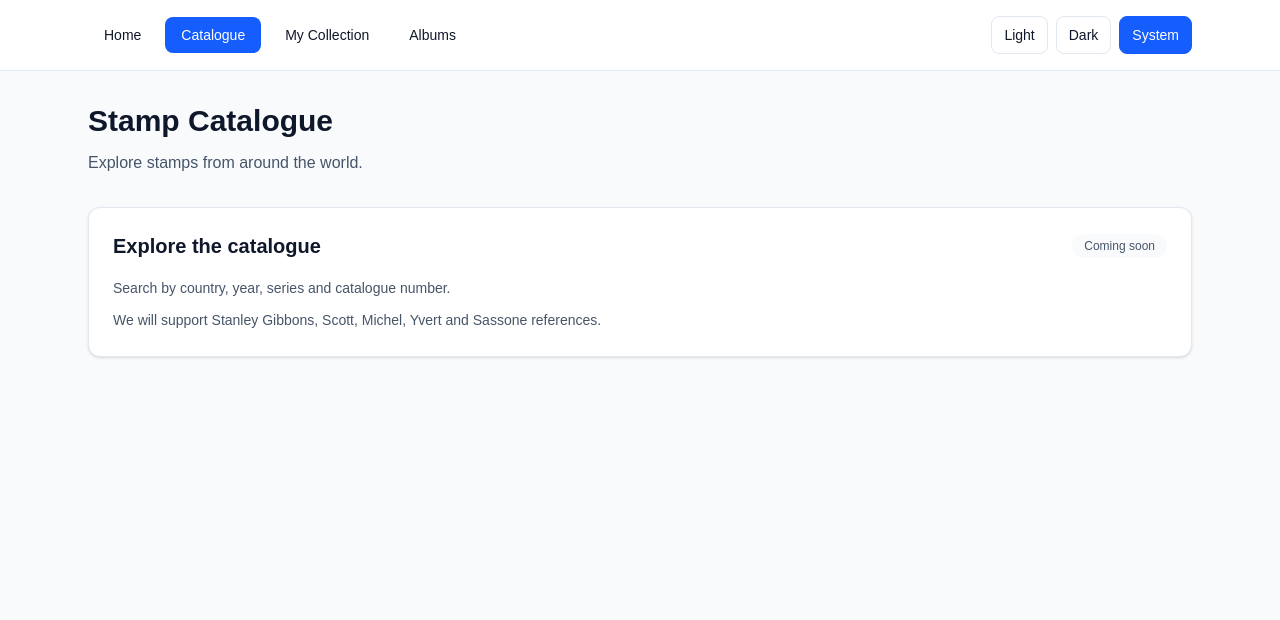
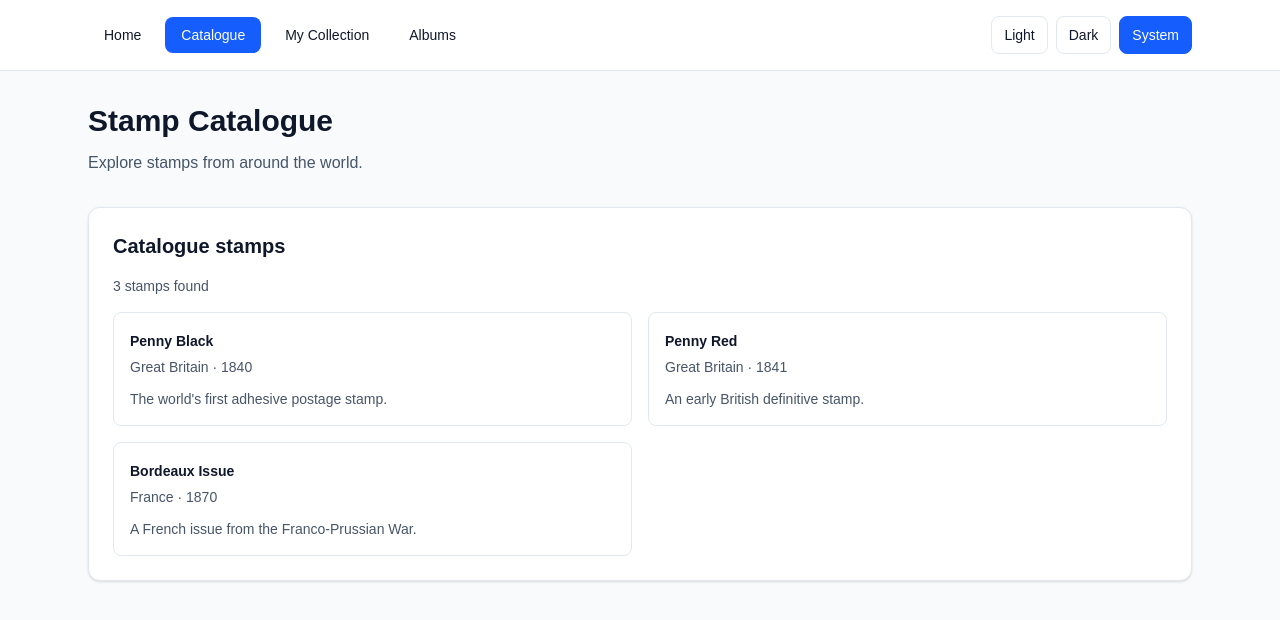
Before and after one commit to CristianAlexa/stamp-collection-manager, a Next.js app: page /catalogue in a window 1280 px wide. Shown: the top 620 px of the page. Built offline with nearby package versions, Linux system fonts and the light colour scheme.

Commit message:
feat: display catalogue stamps from API

```diff
--- a/src/app/(app)/catalogue/page.tsx
+++ b/src/app/(app)/catalogue/page.tsx
@@ -1,5 +1,6 @@
+import { PageHeader } from "@/components/ui/page-header";
 import { FeatureCard } from "@/components/ui/feature-card";
-import { PageHeader } from "@/components/ui/page-header";
+import { StampList } from "@/features/catalogue/components/stamp-list";
 
 export default function CataloguePage() {
   return (
@@ -8,12 +9,9 @@ export default function CataloguePage() {
         title="Stamp Catalogue"
         description="Explore stamps from around the world."
       />
-      <FeatureCard title="Explore the catalogue" badge="Coming soon">
-        <p>Search by country, year, series and catalogue number.</p>
-        <p className="mt-2">
-          We will support Stanley Gibbons, Scott, Michel, Yvert and Sassone
-          references.
-        </p>
+
+      <FeatureCard title="Catalogue stamps">
+        <StampList />
       </FeatureCard>
     </div>
   );
--- /dev/null
+++ b/src/features/catalogue/components/stamp-list.tsx
@@ -0,0 +1,133 @@
+"use client";
+
+import { useCallback, useEffect, useState } from "react";
+
+import type { Stamp } from "@/types/stamp";
+import type { StampsApiResponse } from "../types";
+
+/**
+ * A discriminated union describes every possible
+ * state of our API request.
+ */
+type FetchState =
+  | { status: "loading" }
+  | { status: "success"; stamps: Stamp[] }
+  | { status: "error"; message: string };
+
+export function StampList() {
+  const [state, setState] = useState<FetchState>({
+    status: "loading",
+  });
+
+  // Increment this value when the user requests a retry.
+  const [retryCount, setRetryCount] = useState(0);
+
+  const retry = useCallback(() => {
+    setState({ status: "loading" });
+    setRetryCount((current) => current + 1);
+  }, []);
+
+  useEffect(() => {
+    // Cancel the request when this component unmounts
+    // or when we start a replacement request.
+    const controller = new AbortController();
+
+    async function loadStamps() {
+      try {
+        const response = await fetch("/api/stamps", {
+          signal: controller.signal,
+          cache: "no-store",
+        });
+
+        if (!response.ok) {
+          throw new Error(`Request failed with status ${response.status}`);
+        }
+
+        const result = (await response.json()) as StampsApiResponse;
+
+        if (!controller.signal.aborted) {
+          setState({
+            status: "success",
+            stamps: result.data,
+          });
+        }
+      } catch (error) {
+        // Ignore cancelled requests.
+        if (controller.signal.aborted) return;
+
+        setState({
+          status: "error",
+          message:
+            error instanceof Error
+              ? error.message
+              : "An unexpected error occurred.",
+        });
+      }
+    }
+
+    void loadStamps();
+
+    return () => controller.abort();
+  }, [retryCount]);
+
+  // State 1: Loading
+  if (state.status === "loading") {
+    return (
+      <p role="status" className="text-app-muted">
+        Loading stamps...
+      </p>
+    );
+  }
+
+  // State 2: Error
+  if (state.status === "error") {
+    return (
+      <div role="alert" className="space-y-3">
+        <p className="text-red-600 dark:text-red-400">
+          Unable to load stamps: {state.message}
+        </p>
+
+        <button
+          type="button"
+          onClick={retry}
+          className="rounded-lg bg-blue-600 px-4 py-2 text-white hover:bg-blue-700"
+        >
+          Try again
+        </button>
+      </div>
+    );
+  }
+
+  // State 3: Successful request with no records
+  if (state.stamps.length === 0) {
+    return <p className="text-app-muted">No stamps found in the catalogue.</p>;
+  }
+
+  // State 4: Successful request with records
+  return (
+    <div className="space-y-4">
+      <p className="text-sm text-app-muted">
+        {state.stamps.length} stamps found
+      </p>
+
+      <ul className="grid gap-4 sm:grid-cols-2">
+        {state.stamps.map((stamp) => (
+          <li
+            key={stamp.id}
+            className="rounded-lg border border-app-border bg-app-surface p-4"
+          >
+            <h3 className="font-semibold text-app-foreground">{stamp.name}</h3>
+
+            <p className="mt-1 text-sm text-app-muted">
+              {stamp.country} · {stamp.year}
+            </p>
+
+            {stamp.description && (
+              <p className="mt-3 text-sm text-app-muted">{stamp.description}</p>
+            )}
+          </li>
+        ))}
+      </ul>
+    </div>
+  );
+}
--- /dev/null
+++ b/src/features/catalogue/types.ts
@@ -0,0 +1,11 @@
+import type { Stamp } from "@/types/stamp";
+
+/**
+ * Describes the JSON structure returned
+ * by GET /api/stamps.
+ */
+
+export interface StampsApiResponse {
+  data: Stamp[];
+  count: number;
+}
```
